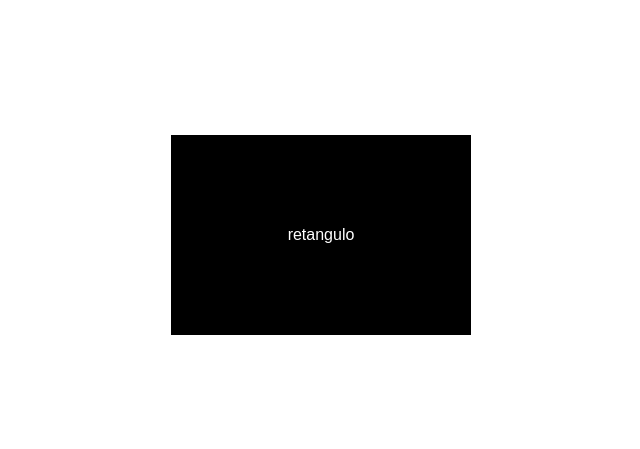
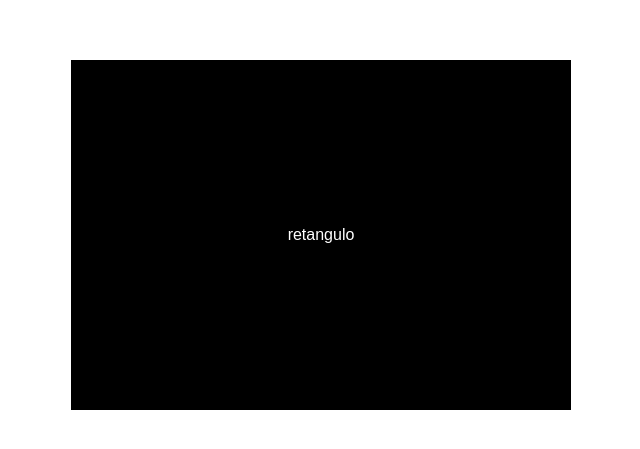
Before and after one commit to VitorianoFM/programador-web, a plain HTML site: page HTML/FLEX/atividade29.html in a window 1280 px wide. Shown: the part 165-614 px from the top of the page, without its empty margins (319-959 px from the left). Drawn offline with Linux system fonts and the light colour scheme.

Commit message:
Terceiro exercicio Flex Atividade 29 corrigido

```diff
--- a/HTML/FLEX/css/style29.css
+++ b/HTML/FLEX/css/style29.css
@@ -4,7 +4,7 @@
     font-family: Arial, Helvetica, sans-serif;
 }
 
-body,html {
+body {
     height: 100vh;
 }
 
@@ -18,10 +18,10 @@ body,html {
 }
 
 .sons {
-background-color: #000;
-color: #fff;
-width: 300px;
-height: 200px;
+    background-color: #000;
+    color: #fff;
+    width: 500px;
+    height: 350px;
 }
 
 .son {
```
